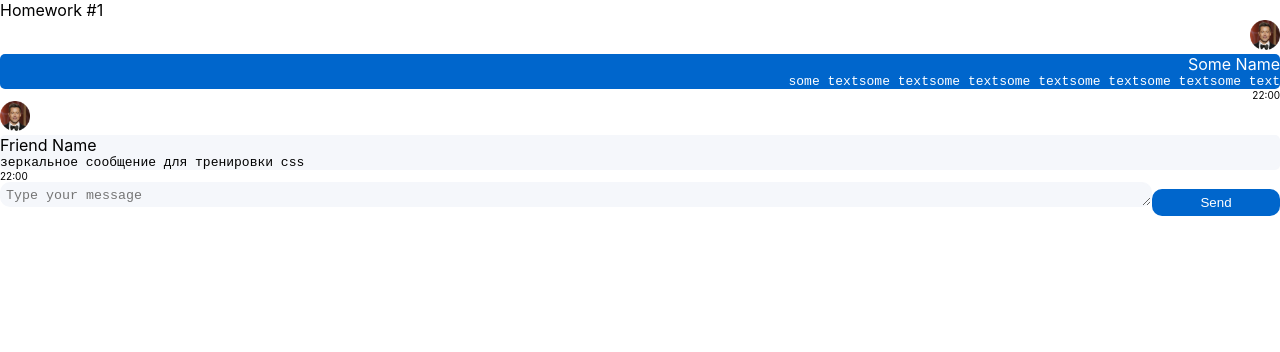
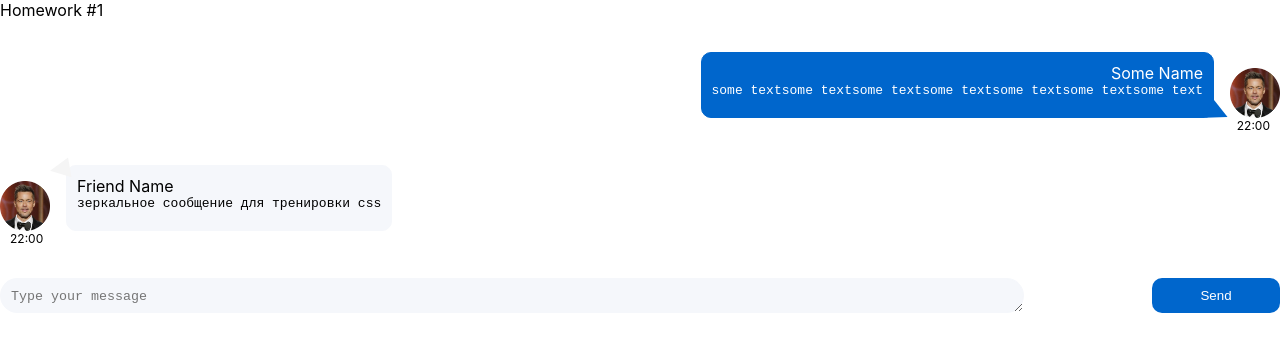
Before and after one commit to Yurik-00007/Ignat, a React (Create React App) app: page / in a window 1280 px wide. Shown: the top 352 px of the page. Built offline with nearby package versions, Linux system fonts and the light colour scheme.

Commit message:
hw1-19-10-22

```diff
--- a/src/s2-homeworks/hw01/friend-message/FriendMessage.module.css
+++ b/src/s2-homeworks/hw01/friend-message/FriendMessage.module.css
@@ -3,20 +3,31 @@
 }
 
 .friendImageAndText {
-
+    display: flex;
+    margin-top: 2rem;
 }
 
 .friendImageAndText img {
-    width: 30px;
+    width: 50px;
+    margin: 1rem 1rem 0 0 ;
 }
 
 .friendText {
     background-color: #F5F7FB;
-    border-radius: 5px;
+    border: 1px solid #F5F7FB;
+    border-radius: 10px;
+    padding: 10px;
+    /*position: relative;*/
+
 }
 
 .friendText:after {
-
+    content: '';
+    position: absolute;
+    left: 40px; bottom: 620px;
+    border: 10px solid transparent;
+    border-left: 20px solid whitesmoke;
+    transform: rotate(170deg);
 }
 
 .friendName {
@@ -28,5 +39,6 @@
 }
 
 .friendTime {
-    font-size: 10px;
+    font-size: 12px;
+    padding: 0 5px 0 10px;
 }
--- a/src/s2-homeworks/hw01/message-sender/MessageSender.module.css
+++ b/src/s2-homeworks/hw01/message-sender/MessageSender.module.css
@@ -1,18 +1,20 @@
 .sendForm {
-    text-align: center;
-    border-radius: 10px;
+    display: flex;
+    justify-content: space-between;
+    margin-top: 2rem;
 }
 
 .textarea {
-    text-align: left;
-    width: 90%;
-    padding: 5px;
-    border-radius: 10px;
+    min-width: 80%;
+    padding: 10px;
+    box-sizing: border-box;
+    border-radius: 20px;
     border: 1px solid transparent;
     background-color: #F5F7FB;
 }
 
 .button {
+    width: 10%;
     border-radius: 10px;
     background: #0066CC;
     color: white;
@@ -25,6 +27,7 @@
     background: white;
     color:  #0066CC;
     border: 1px solid #0066CC;
+    font-weight: 700;
 
 }
 .button:active {
--- a/src/s2-homeworks/hw01/message/Message.module.css
+++ b/src/s2-homeworks/hw01/message/Message.module.css
@@ -1,35 +1,57 @@
 .message {
-text-align: right;
+    text-align: right;
 }
 
 .imageAndText {
-    text-align: right;
-    border-radius: 10px;
+    display: flex;
+    flex-direction: row-reverse;
+    margin-top: 2rem;
+
     /*width: 30%;*/
 }
 
 .imageAndText img {
-    width: 30px;
+    width: 50px;
+    margin: 1rem 0 0 1rem;
 }
 
 .text {
-color:white;
+    /*
+    max-width: 90%;
+    display: flex;
+    flex-direction: column;
+    */
+    color: white;
     background-color: #0066CC;
-    border-radius: 5px;
+    border-radius: 10px;
+    border: 1px solid #0066CC;
+    padding: 10px;
+    position: relative;
 }
 
 .text:after {
+    content: '';
+    position: absolute;
+    right: -25px;
+    bottom: -8px;
+    border: 10px solid transparent;
+    border-left: 20px solid #0066cc;
+    transform: rotate(25deg);
 
 }
 
 .name {
-
 }
 
 .messageText {
-
+    white-space: pre-wrap;
 }
 
 .time {
-font-size: 10px;
+    /*
+    float: right;
+    */
+    font-size: 12px;
+
+    padding: 0 10px 0 5px;
 }
```
